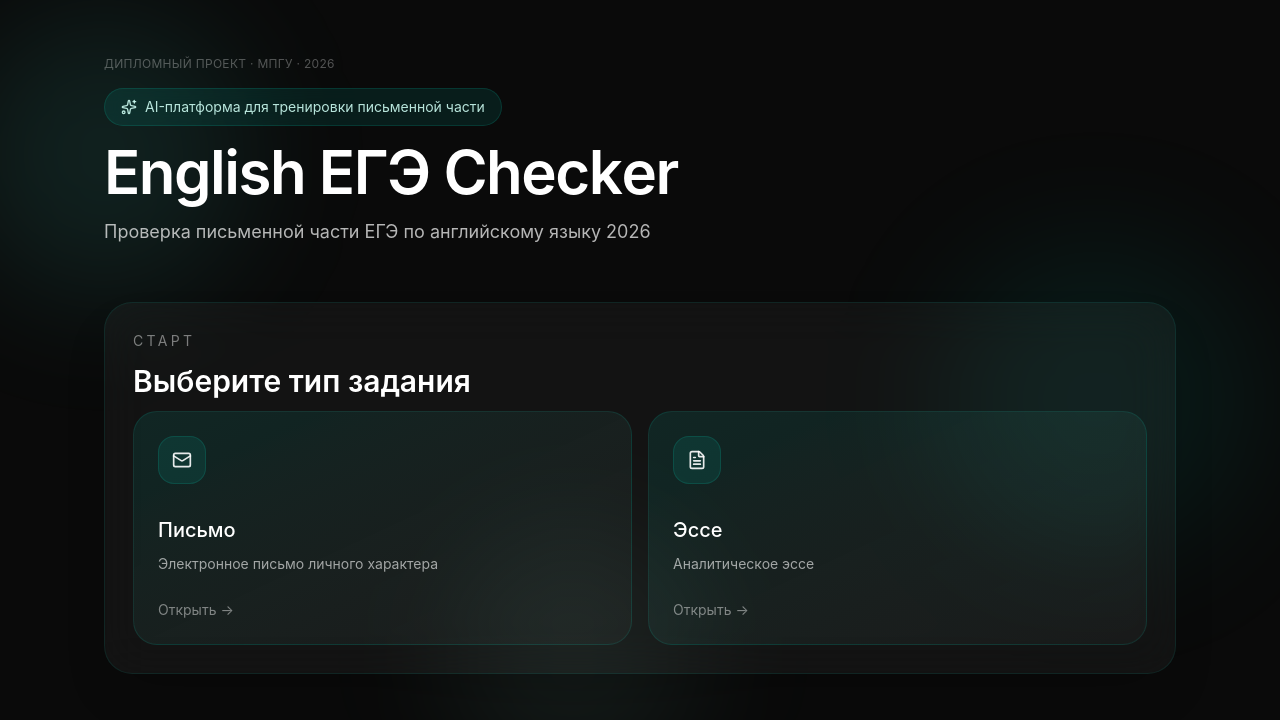
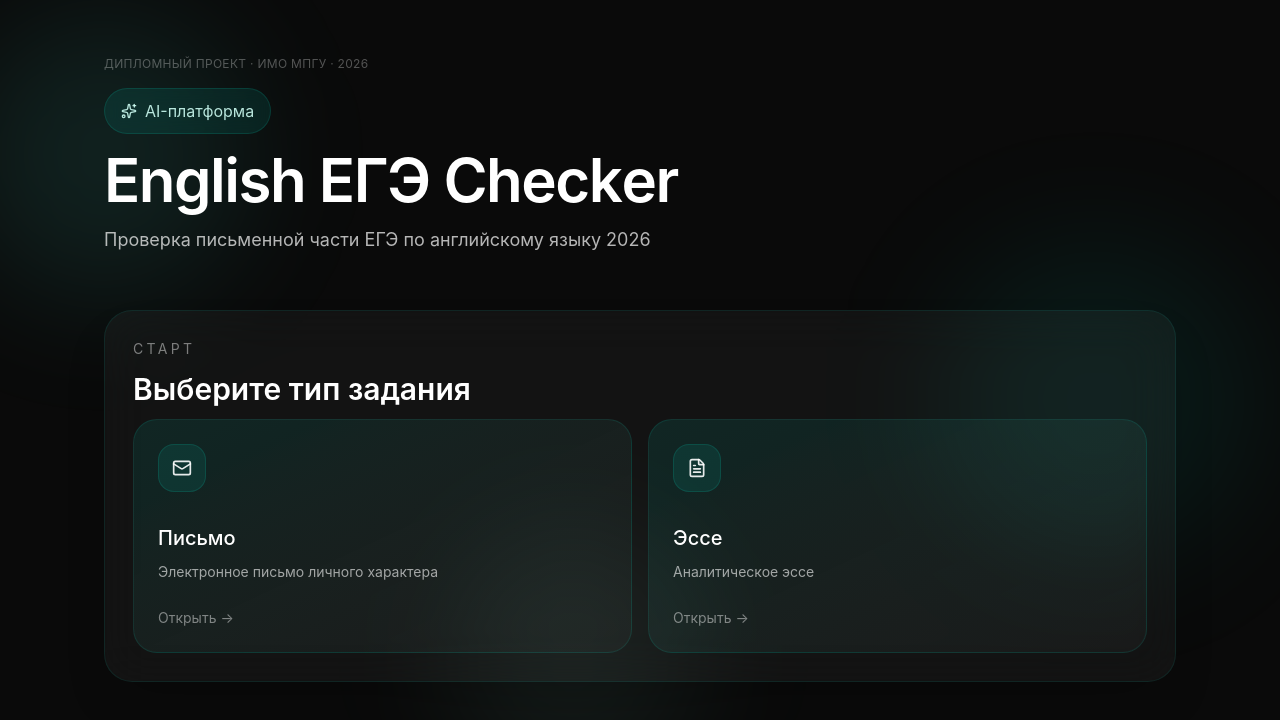
Before and after one commit to valeriatcar2/english-ege-checker, a React (Vite) app: page / in a window 1280 px wide. Shown: the top 720 px of the page. Built offline with nearby package versions, Linux system fonts and the light colour scheme.

Commit message:
Beautiful main page

```diff
--- a/src/App.tsx
+++ b/src/App.tsx
@@ -120,11 +120,11 @@ function Header() {
   return (
     <div className="mb-10 md:mb-14">
       <div className="mb-4 text-xs uppercase tracking-wide text-white/30">
-        Дипломный проект · МПГУ · 2026
+        Дипломный проект · ИМО МПГУ · 2026
       </div>
-      <div className="mb-4 inline-flex items-center gap-2 rounded-full border border-teal-400/15 bg-teal-400/10 px-4 py-2 text-sm text-teal-100/90 backdrop-blur">
+      <div className="mb-4 inline-flex items-center gap-2 rounded-full border border-teal-400/15 bg-teal-400/10 px-4 py-2.5 text-base text-teal-100/90 backdrop-blur">
         <Sparkles className="h-4 w-4" />
-        AI-платформа для тренировки письменной части
+        AI-платформа
       </div>
 
       <h1 className="mb-4 text-4xl font-semibold tracking-tight md:text-6xl">
```
